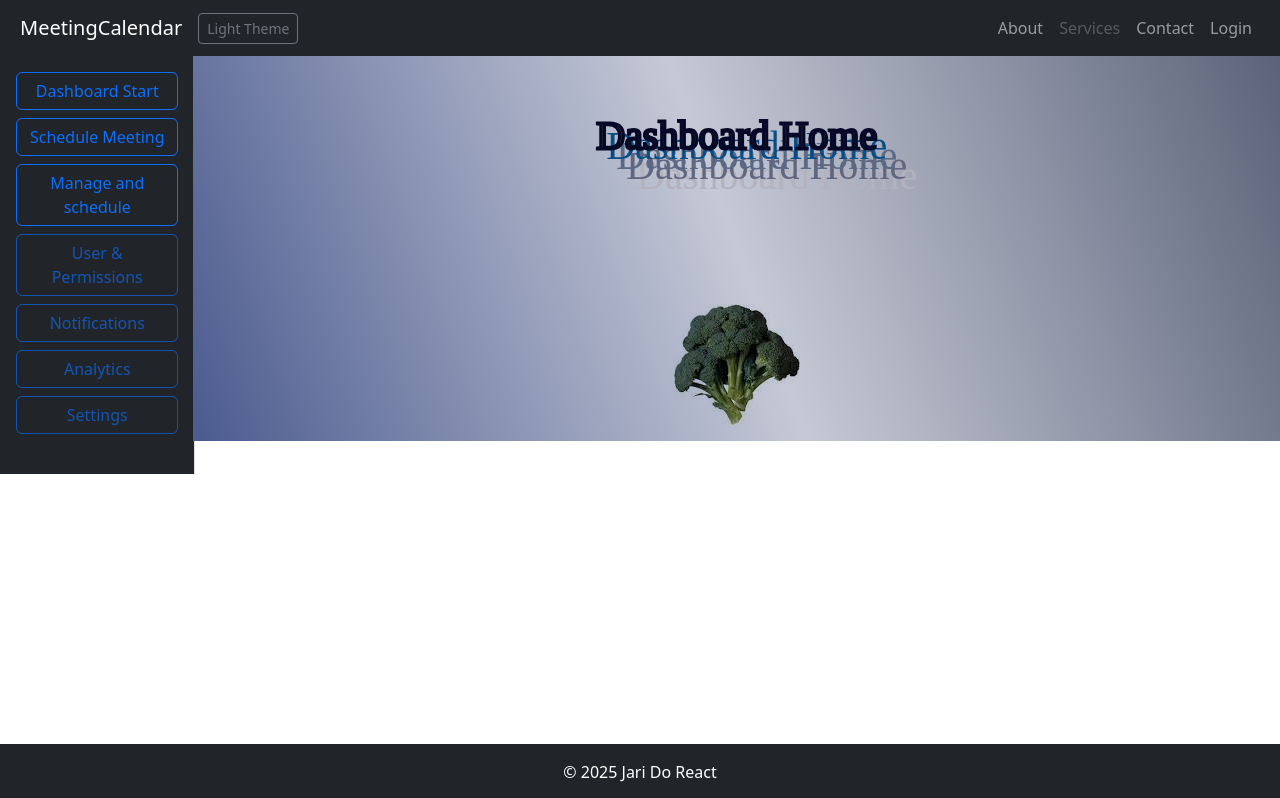
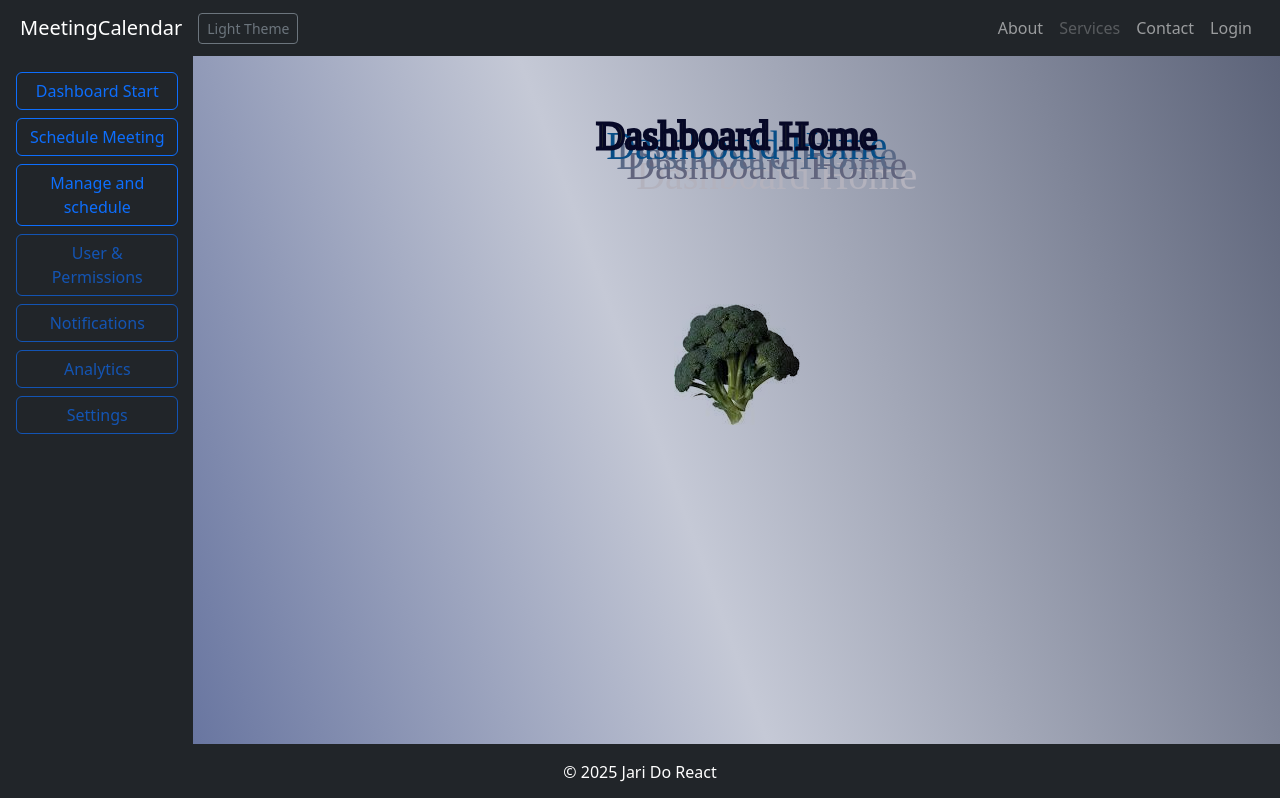
Before and after one commit to Jari1980/ReactMeetingCalendar, a React (Vite) app: page /dashboard in a window 1280 px wide. Shown: the top 798 px of the page. Built offline with nearby package versions, Linux system fonts and the light colour scheme.

Commit message:
backgroundSize set to 100%, heght removed on Dashboard background

```diff
--- a/src/components/Dashboard.jsx
+++ b/src/components/Dashboard.jsx
@@ -17,7 +17,7 @@ const Dashboard = () => {
 
     return (
         <>
-        <div style={{ display: "flex"}}>
+        <div style={{ display: "flex", height: "1200px"}}>
         <aside
         style={{
           background: background,
@@ -86,7 +86,7 @@ const Dashboard = () => {
           </ul>
         </Nav>
       </aside>
-      <div style={{backgroundImage:bgMain, width:"100vw", height:"100%", overflow: "hidden", marginLeft: "-2px"}}>
+      <div style={{backgroundImage:bgMain, backgroundSize:"100%", width:"100vw", overflow: "hidden", marginLeft: "-2px"}}>
       <main style={{ flex:2, padding: "16px" }}>
         <Routes>
             <Route path='/' element={<DashHome/>}/>
@@ -101,3 +101,5 @@ const Dashboard = () => {
 };
 
 export default Dashboard;
+
+//width:"100vw", height:"100vw",
```
